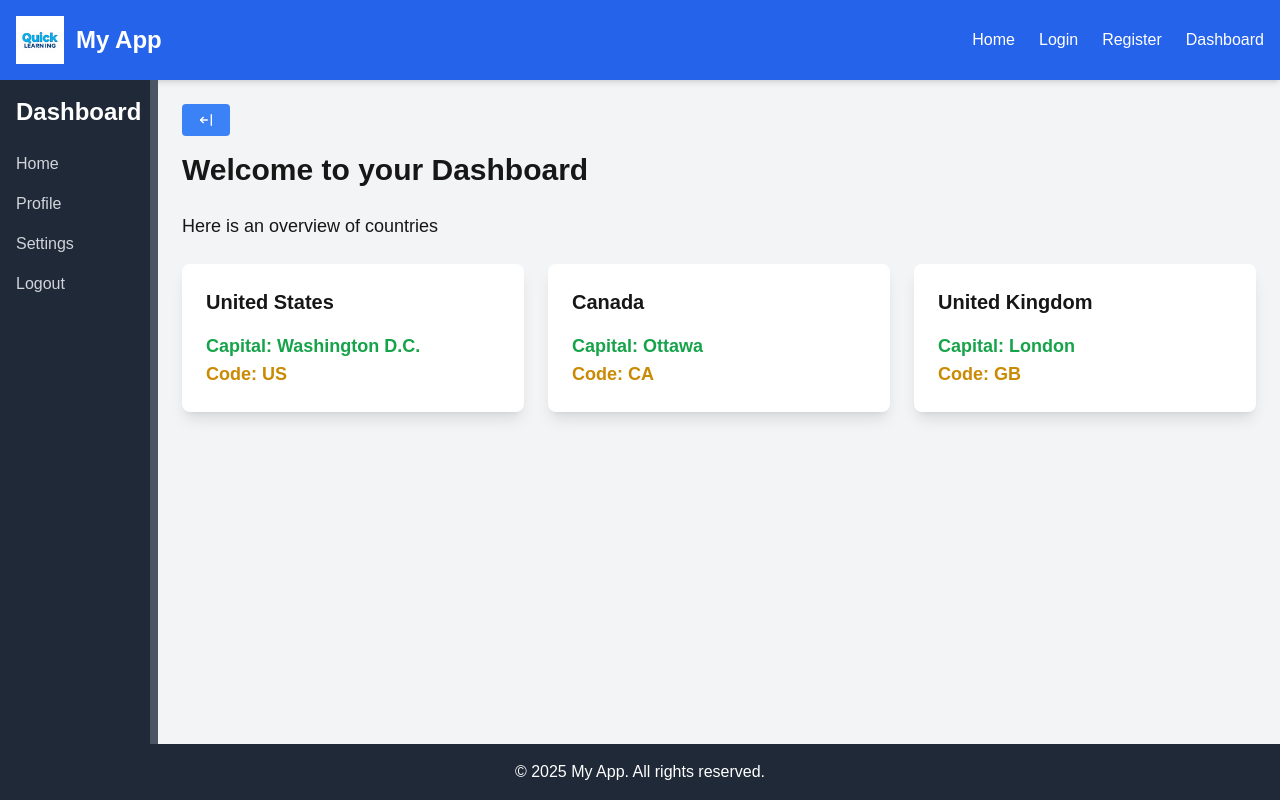
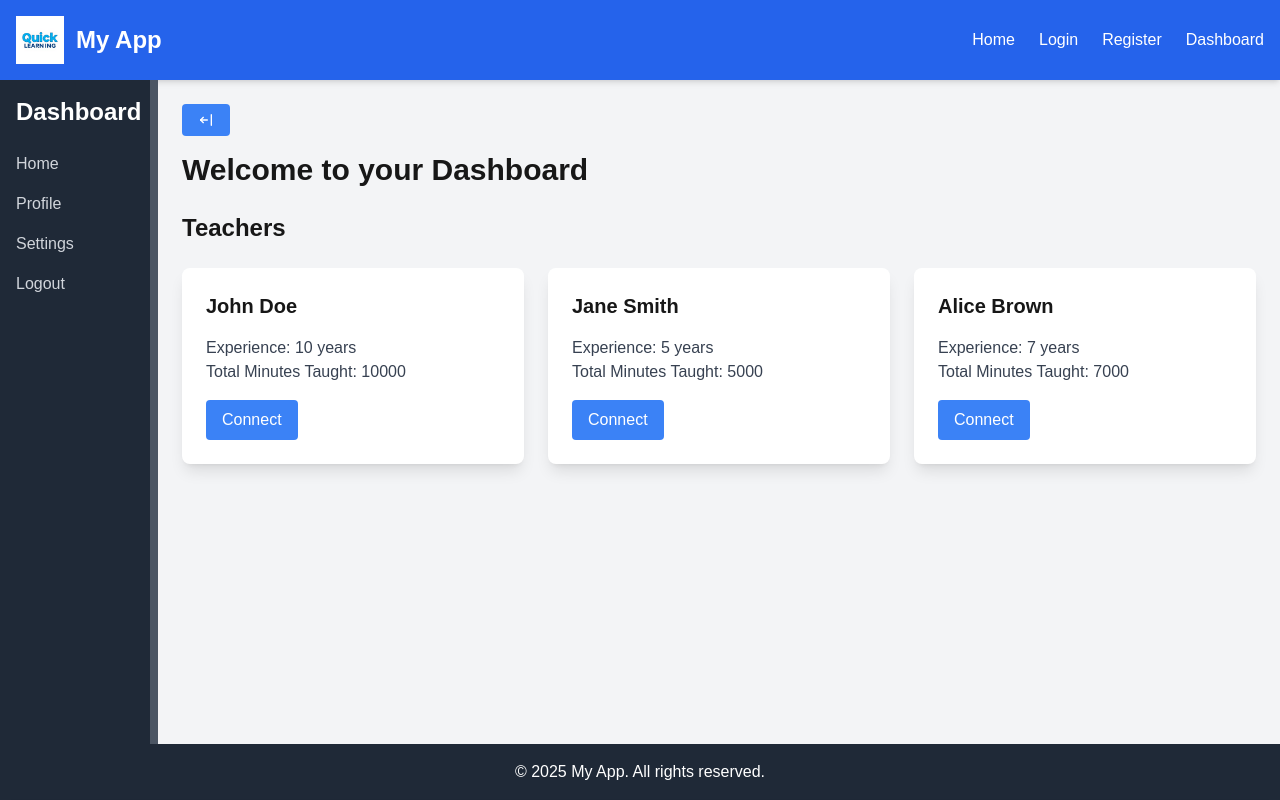
Before and after one commit to Sachinrajput76/quick-learning-app, a Next.js app: page /dashboard in a window 1280 px wide. Built offline with nearby package versions, Linux system fonts and the light colour scheme.

Commit message:
[sprint-1] added teachers card and popup and used mock response data

```diff
--- a/app/component/Popup.tsx
+++ b/app/component/Popup.tsx
@@ -1,7 +1,15 @@
 import React from "react";
 
+// Define the type for Teacher
+interface Teacher {
+    name: string;
+    experience: number;
+    totalMinutesTaught: number;
+}
+
+// Define the props for the Popup component
 interface PopupProps {
-    teacher: any;
+    teacher: Teacher;
     onClose: () => void;
 }
 
@@ -9,9 +17,9 @@ const Popup: React.FC<PopupProps> = ({ teacher, onClose }) => {
     return (
         <div className="fixed inset-0 bg-gray-800 bg-opacity-50 flex items-center justify-center z-50">
             <div className="bg-white p-6 rounded-lg w-96">
-                <h3 className="text-2xl font-semibold mb-4">{teacher.name}</h3>
-                <p><strong>Experience:</strong> {teacher.experienceYears} years</p>
-                <p><strong>Total Minutes Taught:</strong> {teacher.totalMinutesTaught}</p>
+                <h3 className="text-2xl font-semibold mb-4">{teacher?.name}</h3>
+                <p><strong>Experience:</strong> {teacher?.experience} years</p>
+                <p><strong>Total Minutes Taught:</strong> {teacher?.totalMinutesTaught}</p>
                 <div className="mt-4">
                     <button
                         onClick={onClose}
--- a/app/component/TeacherCard.tsx
+++ b/app/component/TeacherCard.tsx
@@ -2,7 +2,7 @@
 import React from 'react';
 
 interface TeacherCardProps {
-  id: string;
+  // id: string;
   name: string;
   experience: number;
   totalMinutesTaught: number;
@@ -10,7 +10,7 @@ interface TeacherCardProps {
 }
 
 const TeacherCard: React.FC<TeacherCardProps> = ({
-  id,
+  // id,
   name,
   experience,
   totalMinutesTaught,
--- a/app/dashboard/page.tsx
+++ b/app/dashboard/page.tsx
@@ -1,20 +1,27 @@
-// app/component/dashboard/Dashboard.tsx
-"use client";
+// app/dashboard/Dashboard.tsx
+'use client'
+import { useQuery } from '@apollo/client';
 import React, { useState, useRef } from "react";
 import { TbArrowBarLeft, TbArrowBarToRight } from "react-icons/tb";
-import { GET_COUNTRIES } from "../graphql/queries";
-import { ApolloProvider, useQuery, gql } from '@apollo/client';
+import {
+  //  GET_COUNTRIES,
+  GET_TEACHERS
+} from "../graphql/queries"; // Add GET_TEACHERS query
+import TeacherCard from '../component/TeacherCard'; // Assuming the TeacherCard component is in the same folder
+import Popup from '../component/Popup'; // Assuming the Popup component is in the same folder
 
 // Dashboard Component
 export default function Dashboard() {
   const [sidebarWidth, setSidebarWidth] = useState(150);
   const [isSidebarCollapsed, setIsSidebarCollapsed] = useState(false);
+  const [selectedTeacher, setSelectedTeacher] = useState<null | { name: string, experience: number, totalMinutesTaught: number }>(null);
   const isDragging = useRef(false);
   const initialX = useRef(0);
   const initialSidebarWidth = useRef(0);
 
-  // Use the useQuery hook to fetch the mocked GraphQL data
-  const { data, loading, error } = useQuery(GET_COUNTRIES);
+  // Use the useQuery hook to fetch the mocked GraphQL data for countries and teachers
+  // const { data: countriesData, loading: countriesLoading, error: countriesError } = useQuery(GET_COUNTRIES);
+  const { data: teachersData, loading: teachersLoading, error: teachersError } = useQuery(GET_TEACHERS);
 
   const handleMouseDown = (e: React.MouseEvent) => {
     isDragging.current = true;
@@ -61,6 +68,14 @@ export default function Dashboard() {
       setSidebarWidth(150);
     }
     setIsSidebarCollapsed(!isSidebarCollapsed);
+  };
+
+  const handleTeacherClick = (teacher: { name: string, experience: number, totalMinutesTaught: number }) => {
+    setSelectedTeacher(teacher);
+  };
+
+  const handleClosePopup = () => {
+    setSelectedTeacher(null); // Close the popup when clicked
   };
 
   return (
@@ -116,25 +131,58 @@ export default function Dashboard() {
         </button>
 
         <h2 className="text-3xl font-bold mb-6">Welcome to your Dashboard</h2>
-        <p className="text-lg">Here is an overview of countries</p>
-
-        {/* Dashboard Cards */}
-        {loading ? (
-          <p>Loading...</p>
-        ) : error ? (
-          <p className="text-red-500">Error: {error.message}</p>
+        {/* Countries Dashboard Cards */}
+        {/* <h3 className="text-2xl font-semibold mt-6 mb-4">Countries</h3>
+        {countriesLoading ? (
+          <p>Loading countries...</p>
+        ) : countriesError ? (
+          <p className="text-red-500">Error: {countriesError.message}</p>
         ) : (
-          <div className="grid grid-cols-1 sm:grid-cols-2 md:grid-cols-3 gap-6 mt-6">
-            {data?.countries?.map((country: { code: string, name: string, capital: string }) => (
-              <div key={country.code} className="bg-white p-6 rounded-lg shadow-lg">
+          <div className="grid grid-cols-1 sm:grid-cols-2 md:grid-cols-3 gap-6">
+            {countriesData?.countries?.map((country: { code: string, name: string, capital: string }) => (
+              <div
+                key={country.code}
+                className="bg-white p-6 rounded-lg shadow-lg"
+              >
                 <h3 className="text-xl font-semibold mb-4">{country.name}</h3>
                 <p className="text-lg font-bold text-green-600">Capital: {country.capital}</p>
                 <p className="text-lg font-bold text-yellow-600">Code: {country.code}</p>
               </div>
             ))}
           </div>
+        )} */}
+
+        {/* Teachers Dashboard Cards */}
+        <h3 className="text-2xl font-semibold mt-6 mb-4">Teachers</h3>
+        {teachersLoading ? (
+          <p>Loading teachers...</p>
+        ) : teachersError ? (
+          <p className="text-red-500">Error: {teachersError.message}</p>
+        ) : (
+          <div className="grid grid-cols-1 sm:grid-cols-2 md:grid-cols-3 gap-6 mt-6">
+            {teachersData?.teachers?.map((teacher: { id: string, name: string, experience: number, totalMinutesTaught: number }) => (
+              <TeacherCard
+                key={teacher.id}
+                name={teacher.name}
+                experience={teacher.experience}
+                totalMinutesTaught={teacher.totalMinutesTaught}
+                onClick={() =>
+                  handleTeacherClick({
+                    name: teacher.name,
+                    experience: teacher.experience,
+                    totalMinutesTaught: teacher.totalMinutesTaught,
+                  })
+                }
+              />
+            ))}
+          </div>
         )}
       </div>
+
+      {/* Show Popup if a teacher is selected */}
+      {selectedTeacher && (
+        <Popup teacher={selectedTeacher} onClose={handleClosePopup} />
+      )}
     </div>
   );
 }
--- a/app/graphql/apolloClient.ts
+++ b/app/graphql/apolloClient.ts
@@ -1,11 +1,18 @@
 // app/graphql/apolloClient.ts
 import { ApolloClient, InMemoryCache, ApolloLink, Observable } from '@apollo/client';
 
-// Interface for Country type
+// Interface for Country and Teacher types
 interface Country {
   code: string;
   name: string;
   capital: string;
+}
+
+interface Teacher {
+  id: string;
+  name: string;
+  experience: number;
+  totalMinutesTaught: number;
 }
 
 // Toggle between mock data and actual API data
@@ -14,7 +21,7 @@ const useMockData = true; // Set this to true for mock data and false for actual
 // Create a mock link for the Apollo Client
 const mockLink = new ApolloLink((operation, forward) => {
   if (useMockData) {
-    // Mocked response
+    // Mocked response for countries
     if (operation.operationName === 'GetCountries') {
       return new Observable((observer) => {
         observer.next({
@@ -24,6 +31,22 @@ const mockLink = new ApolloLink((operation, forward) => {
               { code: 'CA', name: 'Canada', capital: 'Ottawa' },
               { code: 'GB', name: 'United Kingdom', capital: 'London' },
             ] as Country[],
+          },
+        });
+        observer.complete();
+      });
+    }
+
+    // Mocked response for teachers
+    if (operation.operationName === 'GetTeachers') {
+      return new Observable((observer) => {
+        observer.next({
+          data: {
+            teachers: [
+              { id: '1', name: 'John Doe', experience: 10, totalMinutesTaught: 10000 },
+              { id: '2', name: 'Jane Smith', experience: 5, totalMinutesTaught: 5000 },
+              { id: '3', name: 'Alice Brown', experience: 7, totalMinutesTaught: 7000 },
+            ] as Teacher[],
           },
         });
         observer.complete();
--- a/app/graphql/queries.ts
+++ b/app/graphql/queries.ts
@@ -1,6 +1,6 @@
-import { gql } from "@apollo/client";
+// app/graphql/queries.ts
+import { gql } from '@apollo/client';
 
-// app/graphql/queries.ts
 export const GET_COUNTRIES = gql`
   query GetCountries {
     countries {
@@ -10,3 +10,14 @@ export const GET_COUNTRIES = gql`
     }
   }
 `;
+
+export const GET_TEACHERS = gql`
+  query GetTeachers {
+    teachers {
+      id
+      name
+      experience
+      totalMinutesTaught
+    }
+  }
+`;
```
